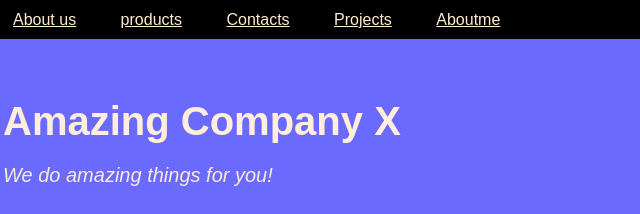
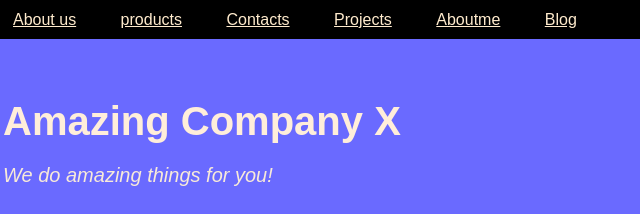
Before and after one commit to navdeepkaur2/tools-and-automation-project, a plain HTML site: page index.html in a window 1280 px wide. Shown: the top 214 px of the page, 257-897 px from the left. Drawn offline with Linux system fonts and the light colour scheme.

Commit message:
add blog page to all the pages

```diff
--- a/index.html
+++ b/index.html
@@ -16,6 +16,8 @@
             <a href="contact.html">Contacts</a>
             <a href="projects.html">Projects</a>
             <a href="aboutme.html">Aboutme</a>
+            <a href="blog.html">Blog</a>
+
         </nav>
 
         <div class="name">
```
Also changed, not shown: aboutme.html (+1 -0 lines), contact.html (+1 -0 lines), product.html (+2 -0 lines), projects.html (+2 -0 lines).
